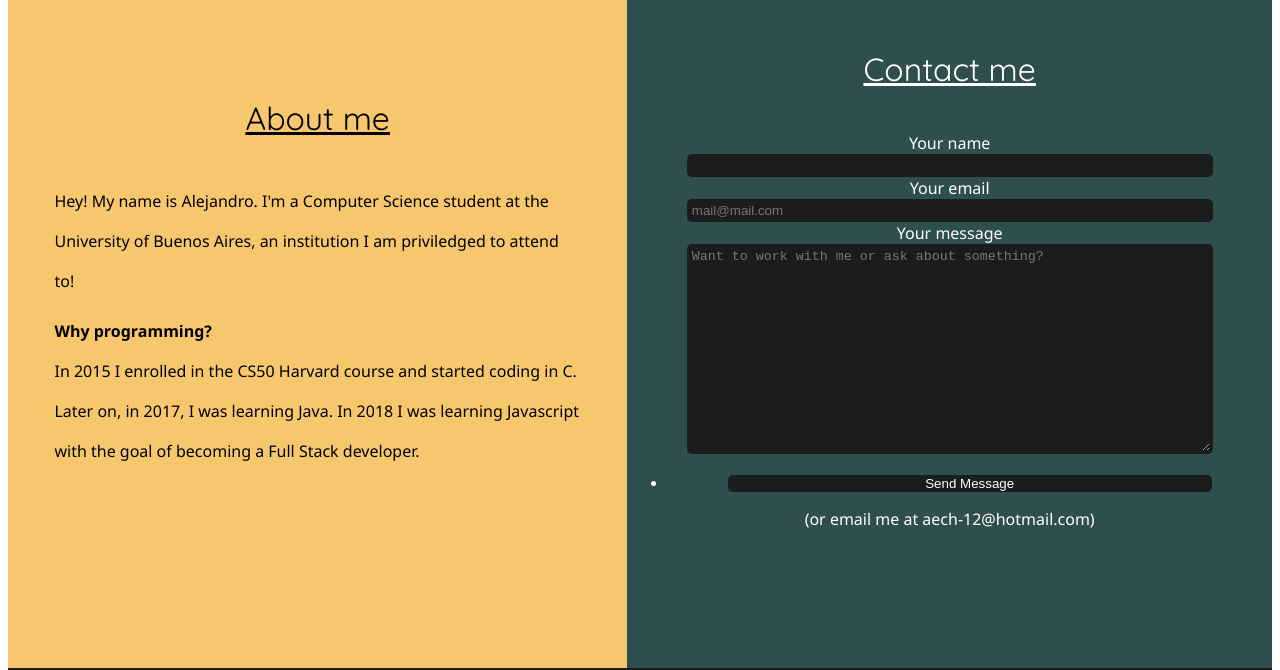
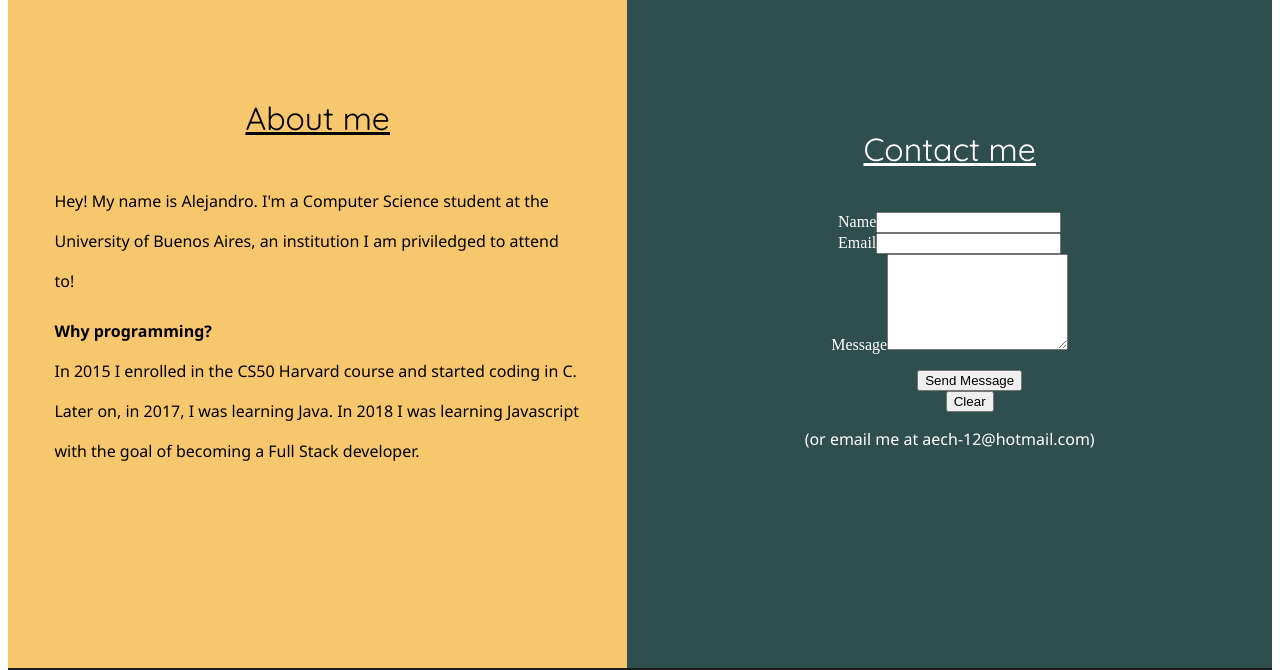
Before and after one commit to aech12/alexHowezGatsby, a Gatsby site: page / in a window 1280 px wide. Shown: the part 1756-2426 px from the top of the page. Built offline with nearby package versions, Linux system fonts and the light colour scheme; Gatsby itself is replaced by a stand-in of ours.

Commit message:
'suicide'

```diff
--- a/src/components/thirdPage/contact.js
+++ b/src/components/thirdPage/contact.js
@@ -6,27 +6,23 @@ const Contact = () => (
     <div className='contactIn'>
       <h4>Contact me</h4>
 
-      <form method="post" action="#" name="contactMe" method="post"
-      data-netlify="true" data-netlify-honeypot="bot-field"
-      className='form' data-netlify-recaptcha="true">
-        <div data-netlify-recaptcha="true"></div>
+      <form method="post" action="#" name="contactMe" method="post" data-netlify="true" data-netlify-honeypot="bot-field">
       <input type="hidden" name="bot-field" />
-        <div className="field half first subject">
-            <label htmlFor="name"><p>Your name</p></label>
+    <div className="field half first">
+        <label htmlFor="name">Name</label>
         <input type="text" name="name" id="name" />
     </div>
-        <div className="field half" className='from'>
-            <label htmlFor="email"><p>Your email</p></label>
-            <input type="text" name="email" id="email" placeholder='mail@mail.com'/>
+    <div className="field half">
+        <label htmlFor="email">Email</label>
+        <input type="text" name="email" id="email" />
     </div>
-        <div className="yourMessage">
-            <label htmlFor="message"><p>Your message</p></label>
-            <textarea name="message" id="message"
-            placeholder={`Want to work with me or ask about something?`}></textarea>
+    <div className="field">
+        <label htmlFor="message">Message</label>
+        <textarea name="message" id="message" rows="6"></textarea>
     </div>
     <ul className="actions">
-            <li><input type="submit" value="Send Message" className="special button" /></li>
-            {/* <li><input type="reset" value="Clear" /></li> */}
+        <li><input type="submit" value="Send Message" className="special" /></li>
+        <li><input type="reset" value="Clear" /></li>
     </ul>
 </form>
 
--- a/src/components/thirdPage/style.scss
+++ b/src/components/thirdPage/style.scss
@@ -12,6 +12,9 @@ h4 {
 p {
   font-family: 'Segoe UI';
   margin: 0;
+}
+ul {
+  list-style: none;
 }
 
 
```
Lines whose indentation alone changed are shown as unchanged.
